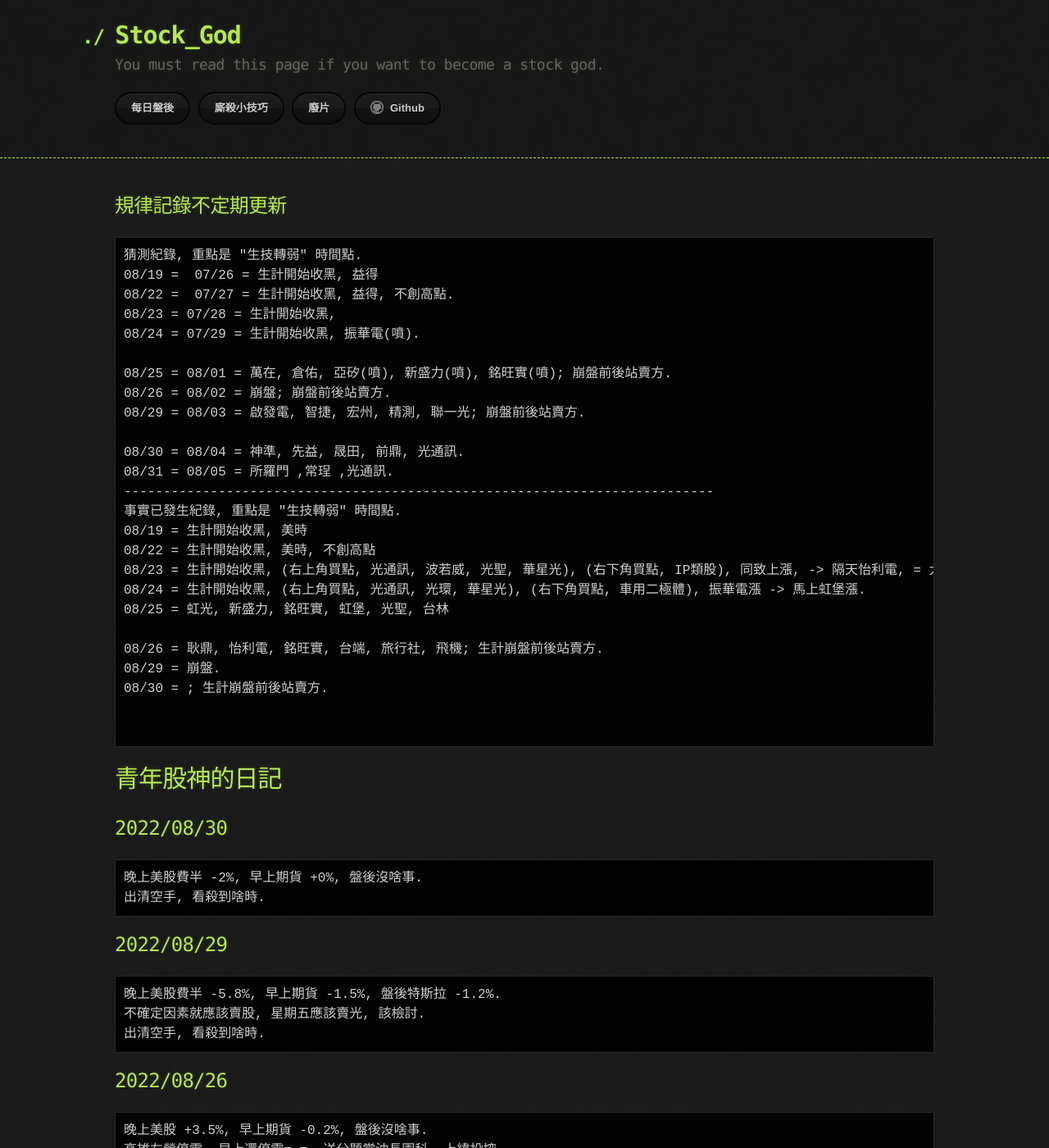
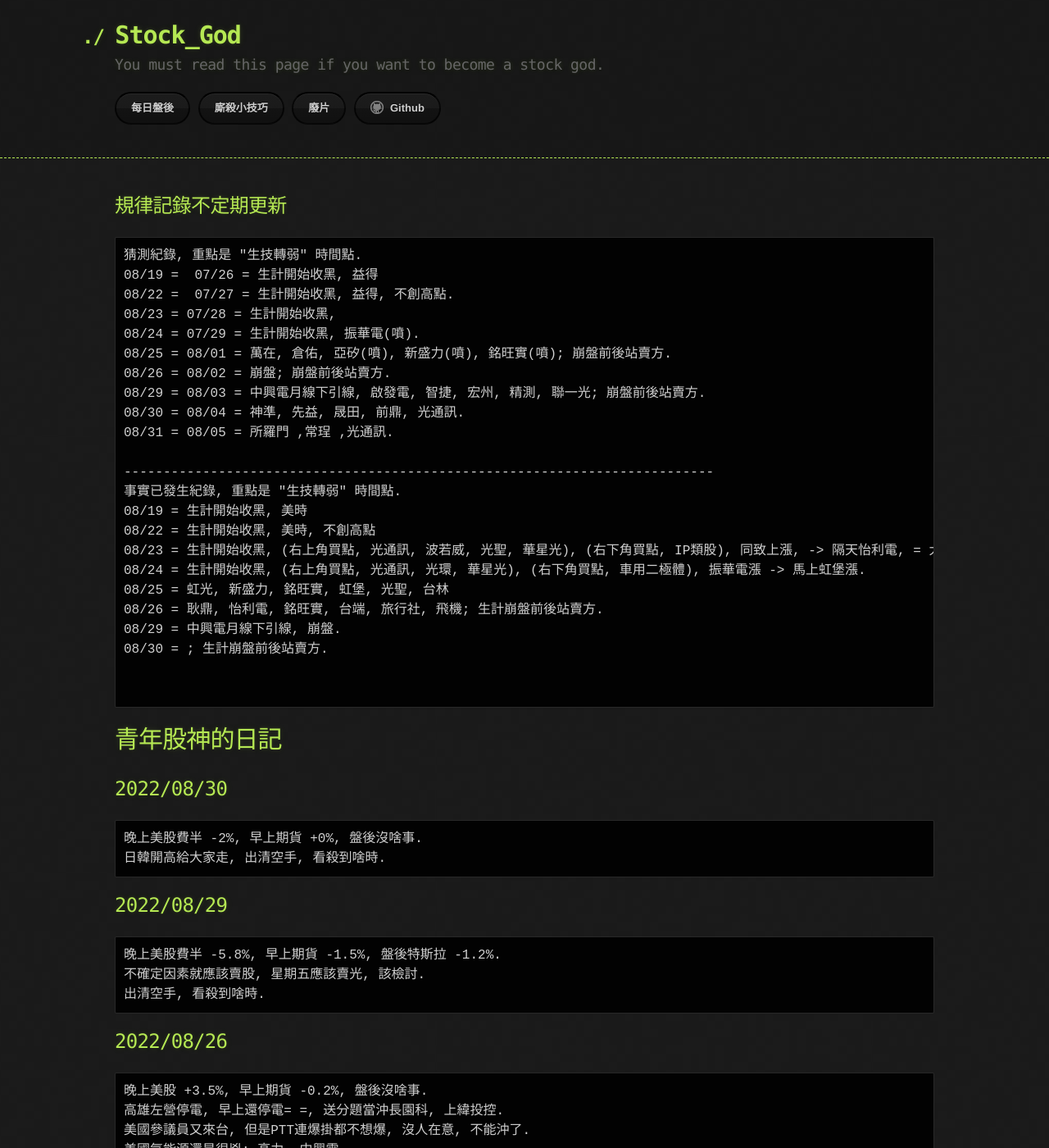
Before and after one commit to lepg5487/Stock_God, a Jekyll site: the page built from index.md, in a window 1280 px wide and 1400 px high. Shown: the whole window at 82% size. Built offline with Jekyll 4.4.1, drawn with Linux system fonts in a browser that asks for light colours; our own code applies the rules of GitHub Pages for plain Markdown files.

Commit message:
Update index.md

````diff
--- a/index.md
+++ b/index.md
@@ -9,13 +9,12 @@ layout: testlayouts
 08/22 =  07/27 = 生計開始收黑, 益得, 不創高點.
 08/23 = 07/28 = 生計開始收黑,
 08/24 = 07/29 = 生計開始收黑, 振華電(噴).
-
 08/25 = 08/01 = 萬在, 倉佑, 亞矽(噴), 新盛力(噴), 銘旺實(噴); 崩盤前後站賣方.
 08/26 = 08/02 = 崩盤; 崩盤前後站賣方.
-08/29 = 08/03 = 啟發電, 智捷, 宏州, 精測, 聯一光; 崩盤前後站賣方.
-
+08/29 = 08/03 = 中興電月線下引線, 啟發電, 智捷, 宏州, 精測, 聯一光; 崩盤前後站賣方.
 08/30 = 08/04 = 神準, 先益, 晟田, 前鼎, 光通訊.
 08/31 = 08/05 = 所羅門 ,常珵 ,光通訊.
+
 ---------------------------------------------------------------------------
 事實已發生紀錄, 重點是 "生技轉弱" 時間點.
 08/19 = 生計開始收黑, 美時
@@ -23,9 +22,8 @@ layout: testlayouts
 08/23 = 生計開始收黑, (右上角買點, 光通訊, 波若威, 光聖, 華星光), (右下角買點, IP類股), 同致上漲, -> 隔天怡利電, = 大眾控上漲
 08/24 = 生計開始收黑, (右上角買點, 光通訊, 光環, 華星光), (右下角買點, 車用二極體), 振華電漲 -> 馬上虹堡漲.
 08/25 = 虹光, 新盛力, 銘旺實, 虹堡, 光聖, 台林
-
 08/26 = 耿鼎, 怡利電, 銘旺實, 台端, 旅行社, 飛機; 生計崩盤前後站賣方.
-08/29 = 崩盤.
+08/29 = 中興電月線下引線, 崩盤.
 08/30 = ; 生計崩盤前後站賣方.
 
 
@@ -36,7 +34,7 @@ layout: testlayouts
 ## 2022/08/30
 ```
 晚上美股費半 -2%, 早上期貨 +0%, 盤後沒啥事.
-出清空手, 看殺到啥時.
+日韓開高給大家走, 出清空手, 看殺到啥時.
 ```
 
 ## 2022/08/29
````
